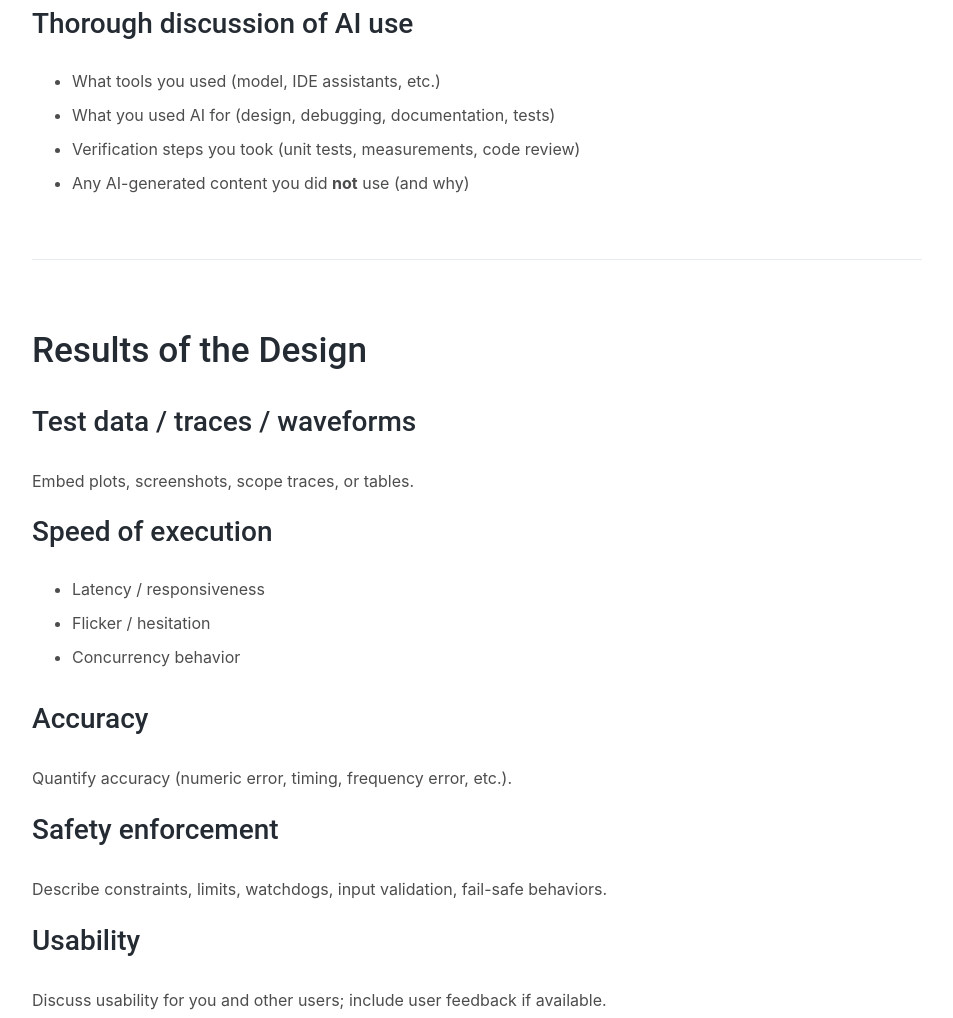
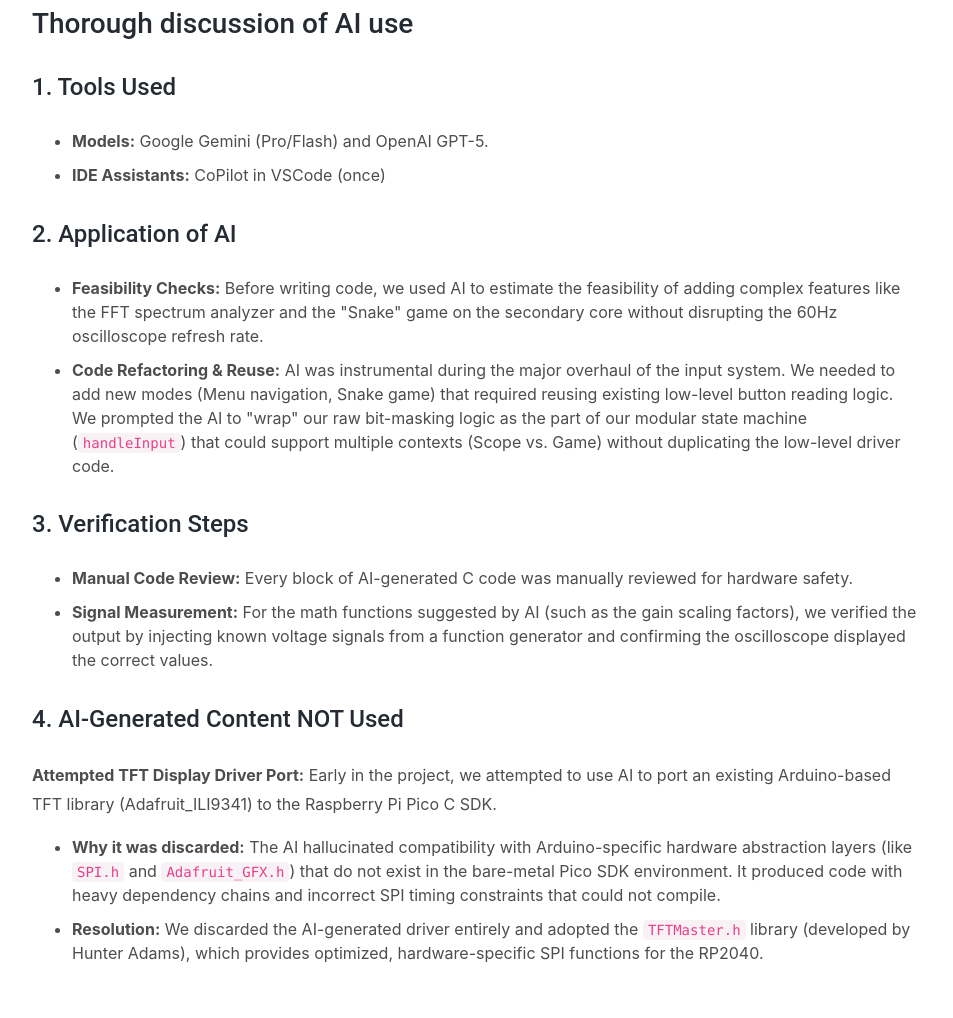
Before and after one commit to leslier7/ece5730-scopeboy-final-project, a plain HTML site: page website/index.html in a window 1280 px wide. Shown: the part 9764-10782 px from the top of the page, without its empty margins (293-1246 px from the left). Drawn offline with Linux system fonts and the light colour scheme.

Commit message:
Update Appendix D and AI use section
- Add detailed task breakdown for Immanuel Varghese Koshy
- Expand AI use discussion with tools, applications, verification, and unused content

```diff
--- a/website/index.html
+++ b/website/index.html
@@ -626,11 +626,50 @@
 
         <section id="report_design_ai">
           <h3>Thorough discussion of AI use</h3>
+
+          <h4>1. Tools Used</h4>
           <ul>
-            <li>What tools you used (model, IDE assistants, etc.)</li>
-            <li>What you used AI for (design, debugging, documentation, tests)</li>
-            <li>Verification steps you took (unit tests, measurements, code review)</li>
-            <li>Any AI-generated content you did <strong>not</strong> use (and why)</li>
+            <li><strong>Models:</strong> Google Gemini (Pro/Flash) and OpenAI GPT-5.</li>
+            <li><strong>IDE Assistants:</strong> CoPilot in VSCode (once)</li>
+          </ul>
+
+          <h4>2. Application of AI</h4>
+          <ul>
+            <li>
+              <strong>Feasibility Checks:</strong> Before writing code, we used AI to estimate the feasibility of adding complex features like
+              the FFT spectrum analyzer and the "Snake" game on the secondary core without disrupting the 60Hz oscilloscope refresh rate.
+            </li>
+            <li>
+              <strong>Code Refactoring &amp; Reuse:</strong> AI was instrumental during the major overhaul of the input system. We needed to add
+              new modes (Menu navigation, Snake game) that required reusing existing low-level button reading logic. We prompted the AI to
+              "wrap" our raw bit-masking logic as the part of our modular state machine (<code>handleInput</code>) that could support multiple
+              contexts (Scope vs. Game) without duplicating the low-level driver code.
+            </li>
+          </ul>
+
+          <h4>3. Verification Steps</h4>
+          <ul>
+            <li>
+              <strong>Manual Code Review:</strong> Every block of AI-generated C code was manually reviewed for hardware safety.
+            </li>
+            <li>
+              <strong>Signal Measurement:</strong> For the math functions suggested by AI (such as the gain scaling factors), we verified the
+              output by injecting known voltage signals from a function generator and confirming the oscilloscope displayed the correct values.
+            </li>
+          </ul>
+
+          <h4>4. AI-Generated Content NOT Used</h4>
+          <p><strong>Attempted TFT Display Driver Port:</strong> Early in the project, we attempted to use AI to port an existing Arduino-based TFT library (Adafruit_ILI9341) to the Raspberry Pi Pico C SDK.</p>
+          <ul>
+            <li>
+              <strong>Why it was discarded:</strong> The AI hallucinated compatibility with Arduino-specific hardware abstraction layers (like
+              <code>SPI.h</code> and <code>Adafruit_GFX.h</code>) that do not exist in the bare-metal Pico SDK environment. It produced code
+              with heavy dependency chains and incorrect SPI timing constraints that could not compile.
+            </li>
+            <li>
+              <strong>Resolution:</strong> We discarded the AI-generated driver entirely and adopted the <code>TFTMaster.h</code> library
+              (developed by Hunter Adams), which provides optimized, hardware-specific SPI functions for the RP2040.
+            </li>
           </ul>
         </section>
       </section>
@@ -824,7 +863,27 @@
           <h3>Appendix D: Team member task breakdown</h3>
           <ul>
             <li><strong>Robbie:</strong> Rotary encoder driver, PCB design, analog circuit redesign and breadboarding, analog circuit code</li>
-            <li><strong>Immanual:</strong> tasks</li>
+            <li>
+              <strong>Immanuel Varghese Koshy:</strong>
+              <ul>
+                <li>
+                  <strong>Software &amp; Firmware:</strong>
+                  <ul>
+                    <li>Developed the complete User Interface (UI) system, including the oscilloscope grid, menu navigation, and real-time waveform rendering.</li>
+                    <li>Implemented the Spectrum Analyzer (FFT) mode, including windowing functions and frequency bin visualization.</li>
+                    <li>Wrote the I2C drivers for the Adafruit Seesaw Gamepad to handle joystick and button inputs.</li>
+                    <li>Engineered the "Smart Redraw" graphics engine to eliminate screen flicker and optimize SPI bus usage.</li>
+                    <li>Created the "Snake" game Easter egg, demonstrating isolated game loop logic within the scope architecture.</li>
+                  </ul>
+                </li>
+                <li>
+                  <strong>Hardware &amp; Mechanical:</strong>
+                  <ul>
+                    <li>Designed the mechanical housing, creating custom STL models for the 3D-printed enclosure to fit the Pico, display, and controls.</li>
+                  </ul>
+                </li>
+              </ul>
+            </li>
           </ul>
         </section>
       </section>
```
